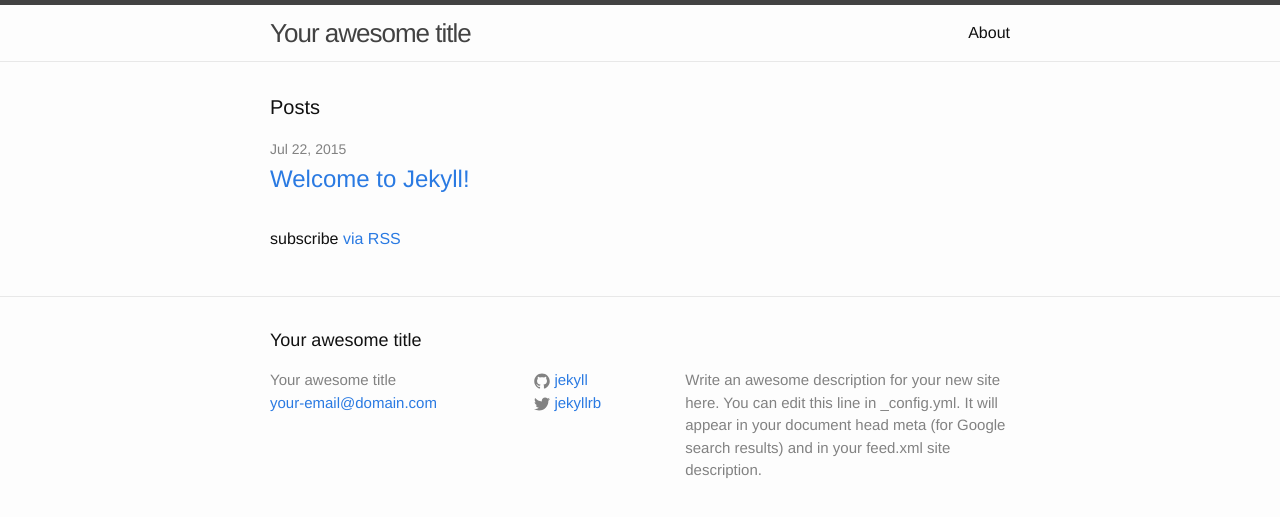
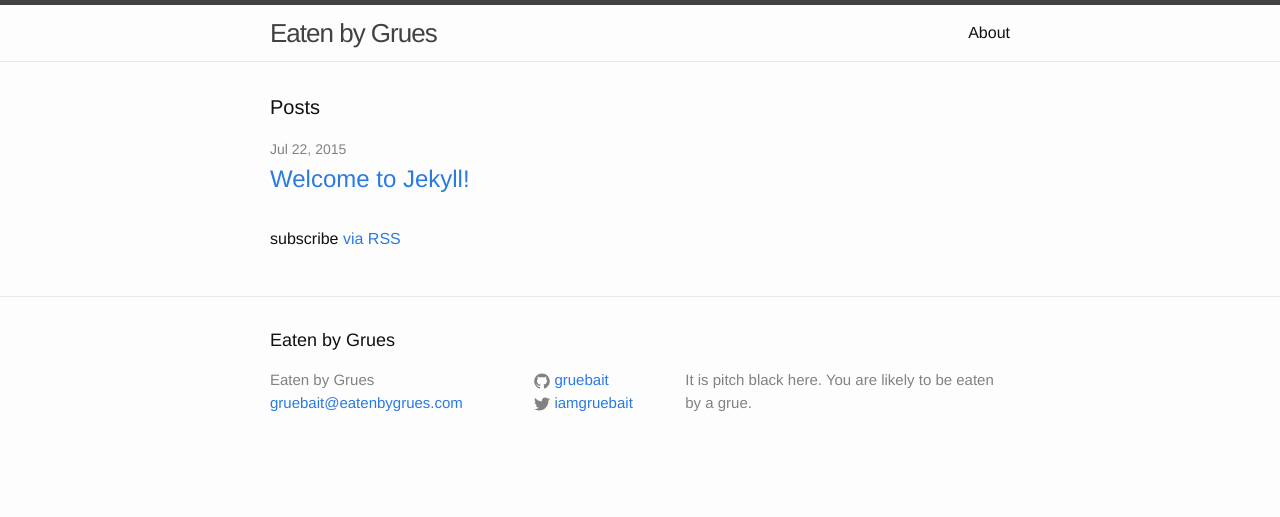
Before and after one commit to gruebait/eatenbygrues.com, a Jekyll site: the page built from jekyll/index.html, in a window 1280 px wide. Shown: the top 517 px of the page. Built offline with Jekyll 4.4.1, drawn with Linux system fonts in a browser that asks for light colours.

Commit message:
Update _config.yml.
Add baseline metadata like site title and email.

```diff
--- a/jekyll/_config.yml
+++ b/jekyll/_config.yml
@@ -1,14 +1,12 @@
 # Site settings
-title: Your awesome title
-email: your-email@domain.com
+title: Eaten by Grues
+email: gruebait@eatenbygrues.com
 description: > # this means to ignore newlines until "baseurl:"
-  Write an awesome description for your new site here. You can edit this
-  line in _config.yml. It will appear in your document head meta (for
-  Google search results) and in your feed.xml site description.
+  It is pitch black here. You are likely to be eaten by a grue.
 baseurl: "" # the subpath of your site, e.g. /blog/
-url: "http://yourdomain.com" # the base hostname & protocol for your site
-twitter_username: jekyllrb
-github_username:  jekyll
+url: "http://eatenbygrues.com" # the base hostname & protocol for your site
+twitter_username: iamgruebait
+github_username:  gruebait
 
 # Build settings
 markdown: kramdown
```
